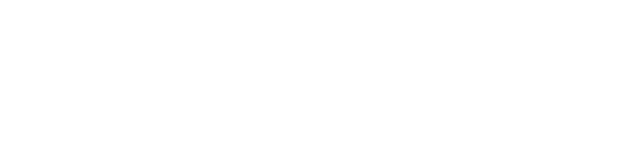
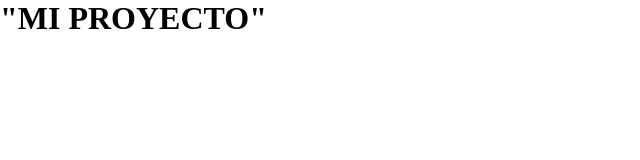
Before and after one commit to joegon1/Mi-Proyecto-en-GIT, a plain HTML site: page index.html in a window 1280 px wide. Shown: the whole page, without its empty margins (0-640 px from the left). Drawn offline with Linux system fonts and the light colour scheme.

Commit message:
Agregué titulo (h1) en documento HTML

```diff
--- a/index.html
+++ b/index.html
@@ -9,6 +9,7 @@
 
 </head>
 <body>
+    <h1>"MI PROYECTO"</h1>
     <script type="text/javascript" src="accion.js"></script>
 
 </body>
```
